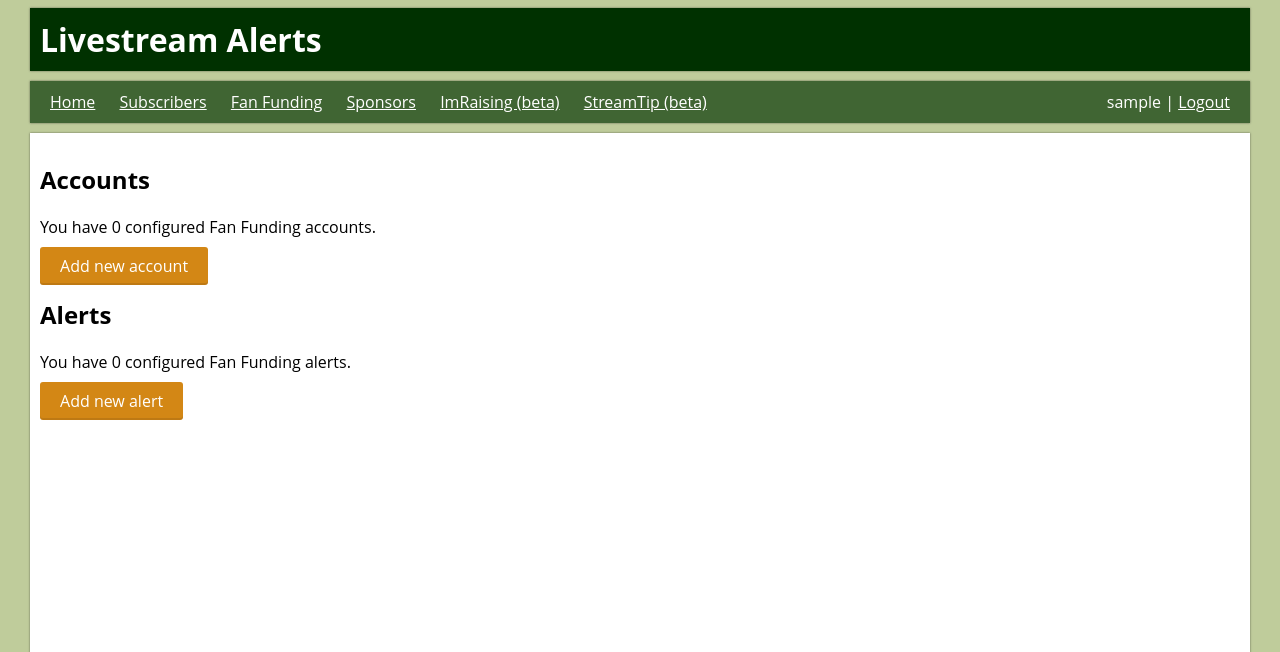
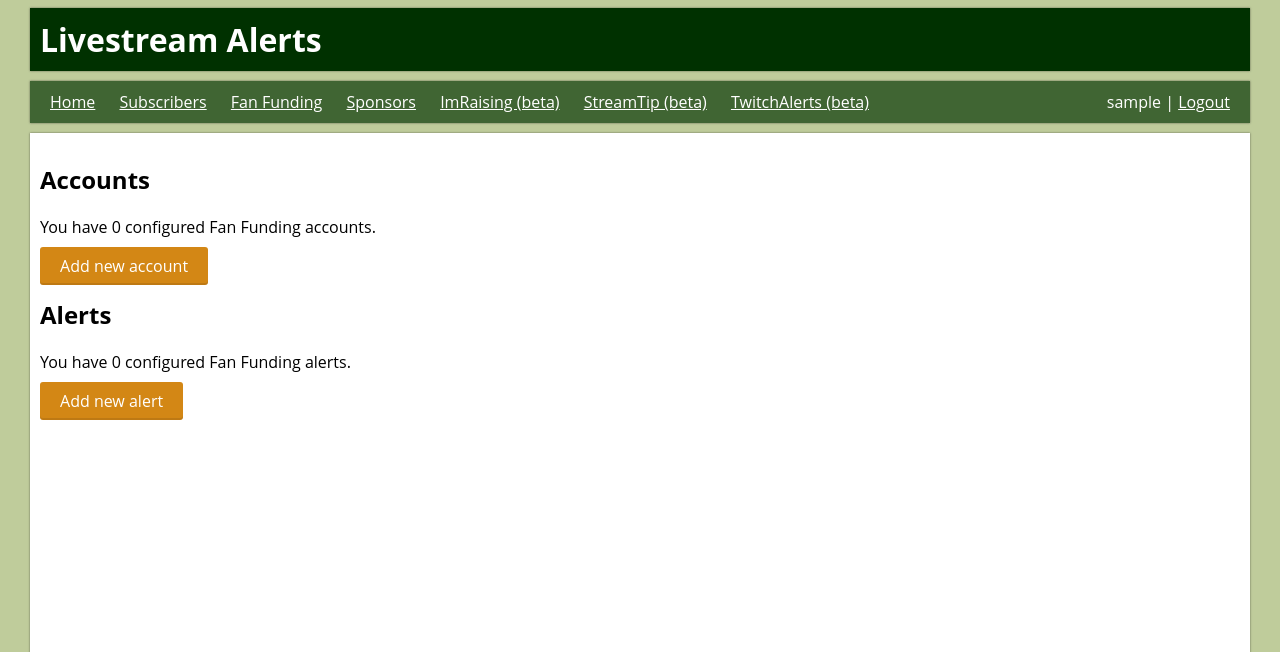
Before and after one commit to google/mirandum, a Django app: page /fanfunding/ in a window 1280 px wide. Shown: the top 652 px of the page. Run offline with Django 3.2, Linux system fonts and the light colour scheme; the visitor is signed in with stand-in values (Sample User, id 1); data that the repository does not hold is empty.

Commit message:
Adding TwitchAlerts to main links.

```diff
--- a/alerts/main/templates/base.html
+++ b/alerts/main/templates/base.html
@@ -58,6 +58,7 @@ padding: 10px;
 <div class="item"><a href="/sponsors/">Sponsors</a></div>
 <div class="item"><a href="/imraising/">ImRaising (beta)</a></div>
 <div class="item"><a href="/streamtip/">StreamTip (beta)</a></div>
+<div class="item"><a href="/twitchalerts/">TwitchAlerts (beta)</a></div>
 <div class="item" style="float:right">{% if user.is_authenticated %}{{user}} | <a href="/accounts/logout/">Logout</a>{% else %}<a href="/accounts/login/">Login</a>{% endif %}</div>
 </div>
 <div id="page-border" >
```
